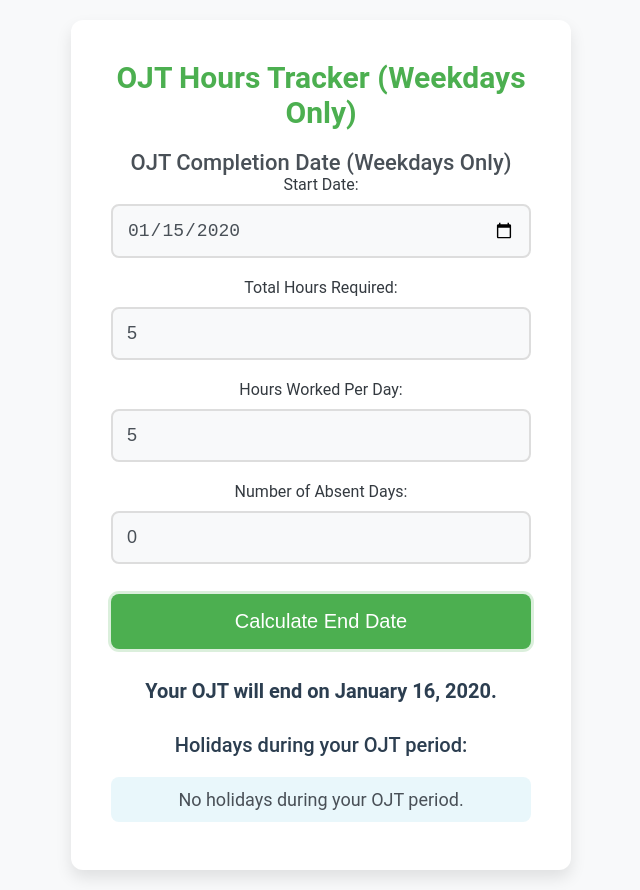
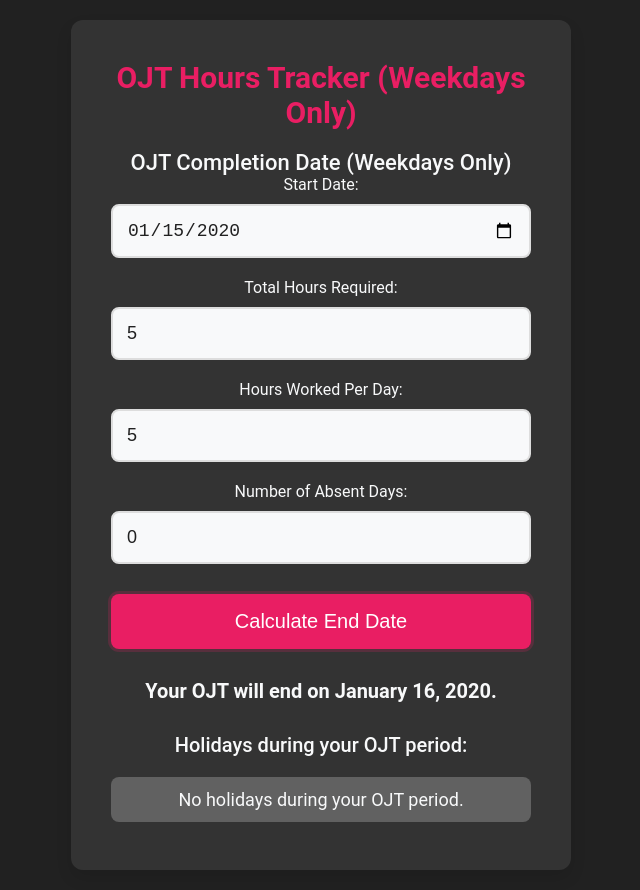
Before and after one commit to EcodeXx/ojt-hours-tracker, a plain HTML site: page index.html in a window 1280 px wide. Both pictures are taken after typing "2020-01-15", "5", "5" into the empty fields and a click on the button "Calculate End Date". Shown: the whole page, without its empty margins (319-959 px from the left). Drawn offline with Linux system fonts and the light colour scheme.

Commit message:
Update style.css

```diff
--- a/style.css
+++ b/style.css
@@ -7,8 +7,8 @@
 
 body {
   font-family: 'Roboto', sans-serif;
-  background-color: #f8f9fa; /* Light background for contrast */
-  color: #343a40; /* Dark gray text for readability */
+  background-color: #212121; /* Dark background for high contrast */
+  color: #f8f9fa; /* Light text color for readability */
   display: flex;
   justify-content: center;
   align-items: center;
@@ -17,7 +17,7 @@ body {
 }
 
 .container {
-  background-color: #ffffff; /* White background for the container */
+  background-color: #333; /* Dark container background */
   border-radius: 12px;
   box-shadow: 0 8px 16px rgba(0, 0, 0, 0.1); /* Soft shadow for modern effect */
   width: 100%;
@@ -34,14 +34,14 @@ body {
 h1 {
   font-size: 26px;
   font-weight: 600;
-  color: #4CAF50; /* Fresh green for the header */
+  color: #e91e63; /* Pink for the header */
   margin-bottom: 20px;
 }
 
 h2 {
   font-size: 20px;
   font-weight: 500;
-  color: #495057; /* Darker text for subheaders */
+  color: #f8f9fa; /* Light gray text for subheaders */
   margin-top: 20px;
 }
 
@@ -52,19 +52,19 @@ input[type="date"], input[type="number"], button {
   border: 2px solid #ddd; /* Light border for input fields */
   border-radius: 8px;
   font-size: 16px;
-  color: #495057;
-  background-color: #f8f9fa; /* Subtle background for inputs */
+  color: #212121;
+  background-color: #f8f9fa; /* Light background for inputs */
   transition: border-color 0.3s ease, box-shadow 0.3s ease;
 }
 
 input[type="date"]:focus, input[type="number"]:focus, button:focus {
   outline: none;
-  border-color: #4CAF50; /* Green border on focus */
-  box-shadow: 0 0 0 3px rgba(76, 175, 80, 0.2); /* Green shadow for inputs and button */
+  border-color: #e91e63; /* Pink border on focus */
+  box-shadow: 0 0 0 3px rgba(233, 30, 99, 0.2); /* Pink shadow for inputs and button */
 }
 
 button {
-  background-color: #4CAF50; /* Green button for action */
+  background-color: #e91e63; /* Pink button for action */
   color: white;
   border: none;
   font-size: 18px;
@@ -73,20 +73,20 @@ button {
 }
 
 button:hover {
-  background-color: #45a049; /* Darker green on hover */
+  background-color: #d81b60; /* Darker pink on hover */
 }
 
 h3 {
   font-size: 18px;
   font-weight: 500;
-  color: #2c3e50; /* Dark blue-gray for results */
+  color: #f8f9fa; /* Light text for results */
   margin-top: 30px;
 }
 
 #ojtEndDate {
   font-size: 18px;
   font-weight: bold;
-  color: #2c3e50;
+  color: #f8f9fa; /* White for OJT end date */
   margin-top: 10px;
 }
 
@@ -97,38 +97,38 @@ h3 {
 }
 
 #holidayDetails li {
-  background-color: #f1f3f5; /* Light gray for holiday items */
+  background-color: #424242; /* Dark gray background for holiday items */
   padding: 12px;
   border-radius: 8px;
   margin-bottom: 8px;
-  color: #495057;
+  color: #f8f9fa;
   font-size: 16px;
   transition: background-color 0.3s ease;
 }
 
 #holidayDetails li:nth-child(odd) {
-  background-color: #e9f7fb; /* Light blue for odd holiday items */
+  background-color: #616161; /* Lighter gray for odd holiday items */
 }
 
 #holidayDetails li:hover {
-  background-color: #e2e6ea; /* Hover effect for holidays */
+  background-color: #757575; /* Hover effect for holidays */
 }
 
 footer {
   font-size: 14px;
-  color: #6c757d; /* Lighter gray for footer text */
+  color: #b0bec5; /* Lighter gray for footer text */
   margin-top: 30px;
 }
 
 .result-container {
   margin-top: 40px;
   padding: 15px;
-  border-top: 2px solid #4CAF50;
+  border-top: 2px solid #e91e63; /* Pink border */
 }
 
 .result-container p {
   font-size: 18px;
-  color: #34495e;
+  color: #f8f9fa;
 }
 
 .result-container ul {
@@ -137,7 +137,7 @@ footer {
 
 .result-container ul li {
   font-size: 16px;
-  color: #2c3e50;
+  color: #f8f9fa;
 }
 
 /* Mobile First Approach */
```
